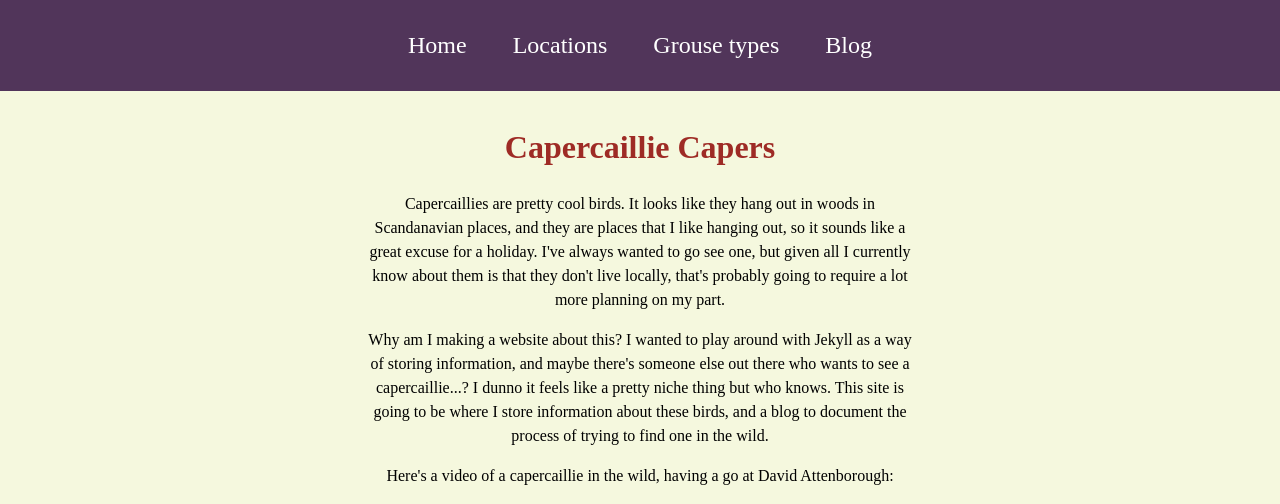
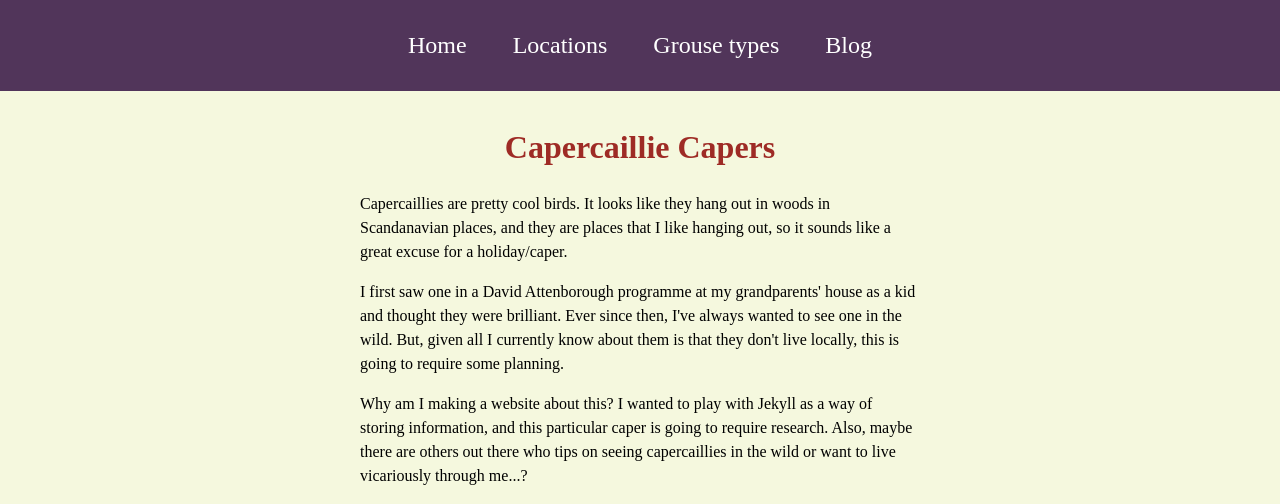
Before and after one commit to BNewing/capercaillie-capers, a Jekyll site: the page built from index.html, in a window 1280 px wide. Shown: the top 504 px of the page. Built offline with Jekyll 4.4.1, drawn with Linux system fonts in a browser that asks for light colours; some web fonts are replaced; some of the changed text lies outside the part shown; grey boxes are pictures that could not be loaded.

Commit message:
Updates homepage content

```diff
--- a/_sass/_typography.scss
+++ b/_sass/_typography.scss
@@ -4,7 +4,7 @@ h1 {
 }
 
 p {
-	text-align: center;
+	text-align: left;
 	max-width: 35rem;
 	margin-left: auto;
 	margin-right: auto;
--- a/index.html
+++ b/index.html
@@ -5,10 +5,14 @@ layout: default
 
 <h1>Capercaillie Capers</h1>
 
-<p>Capercaillies are pretty cool birds. It looks like they hang out in woods in Scandanavian places, and they are places that I like hanging out, so it sounds like a great excuse for a holiday. I've always wanted to go see one, but given all I currently know about them is that they don't live locally, that's probably going to require a lot more planning on my part. </p>
+<p>Capercaillies are pretty cool birds. It looks like they hang out in woods in Scandanavian places, and they are places that I like hanging out, so it sounds like a great excuse for a holiday/caper.</p>
 
-<p>Why am I making a website about this? I wanted to play around with Jekyll as a way of storing information, and maybe there's someone else out there who wants to see a capercaillie...? I dunno it feels like a pretty niche thing but who knows. This site is going to be where I store information about these birds, and a blog to document the process of trying to find one in the wild.</p>
+<p>I first saw one in a David Attenborough programme at my grandparents' house as a kid and thought they were brilliant. Ever since then, I've always wanted to see one in the wild. But, given all I currently know about them is that they don't live locally, this is going to require some planning.</p>
 
-<p>Here's a video of a capercaillie in the wild, having a go at David Attenborough:</p>
+<p>Why am I making a website about this? I wanted to play with Jekyll as a way of storing information, and this particular caper is going to require research. Also, maybe there are others out there who tips on seeing capercaillies in the wild or want to live vicariously through me...?</p>
+
+<p>This will be a blog about my capercaillie capers. It'll also be where I write up information that I learn about them as I go along.</p>
+
+<p>Here's that video of a capercaillie in the wild, having a go at David Attenborough:</p>
 
 <iframe width="560" height="315" src="https://www.youtube.com/embed/_xSj5XcByuA" frameborder="0" allow="autoplay; encrypted-media" allowfullscreen></iframe>
```
